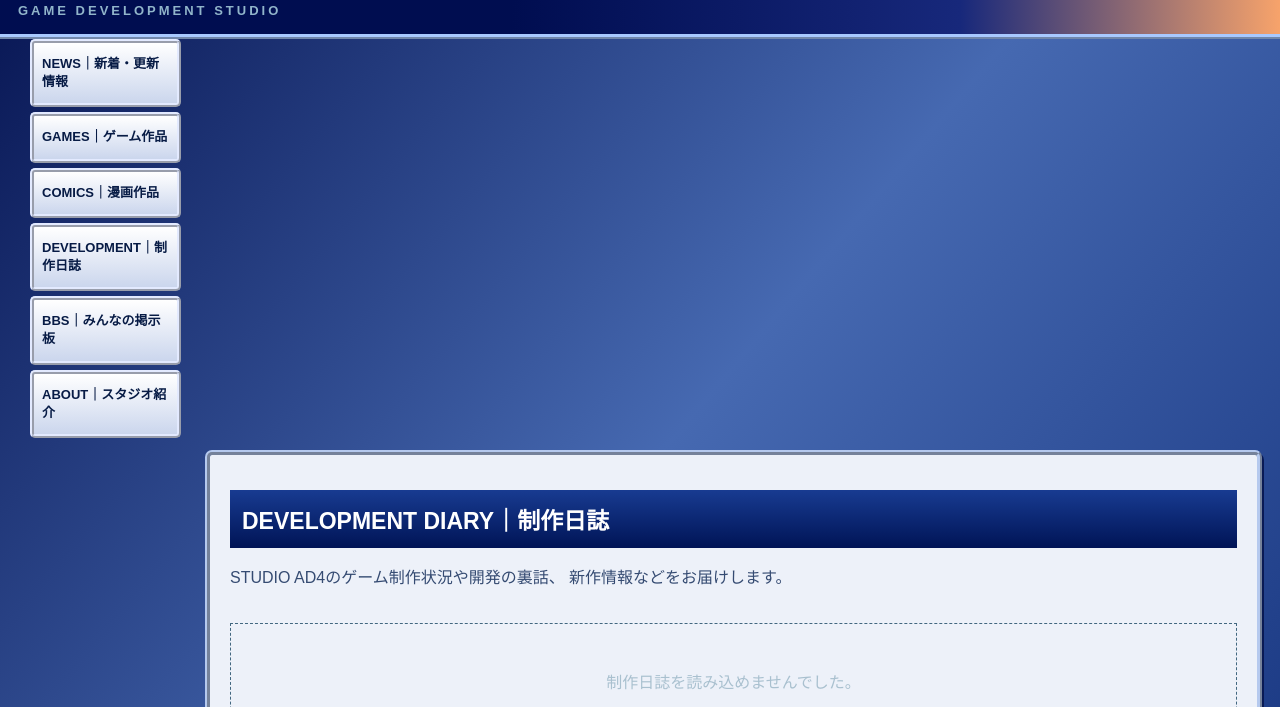
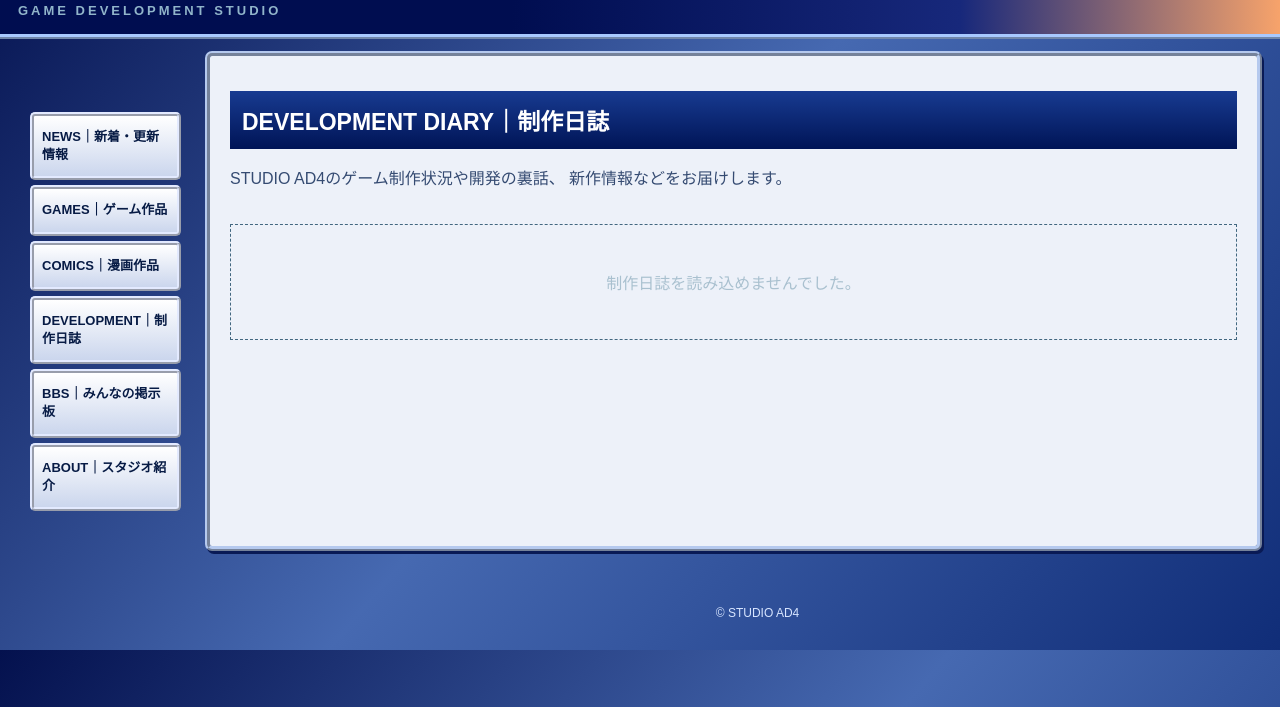
Before and after one commit to ada1680-oss/studio-ad4, a plain HTML site: page diary.html in a window 1280 px wide. Shown: the part 93-800 px from the top of the page. Drawn offline with Linux system fonts and the light colour scheme; no server answers.

Commit message:
Update diary.html

```diff
--- a/diary.html
+++ b/diary.html
@@ -280,8 +280,8 @@ header .logo-ad4 {
 }/* 左メニューの最終調整 */
 @media (min-width: 751px) {
 nav {
-  position: relative;
-  top: 0;
+  position: absolute;
+  top: 205px;
   width: 175px;
   min-width: 175px;
   flex-shrink: 0;
```
